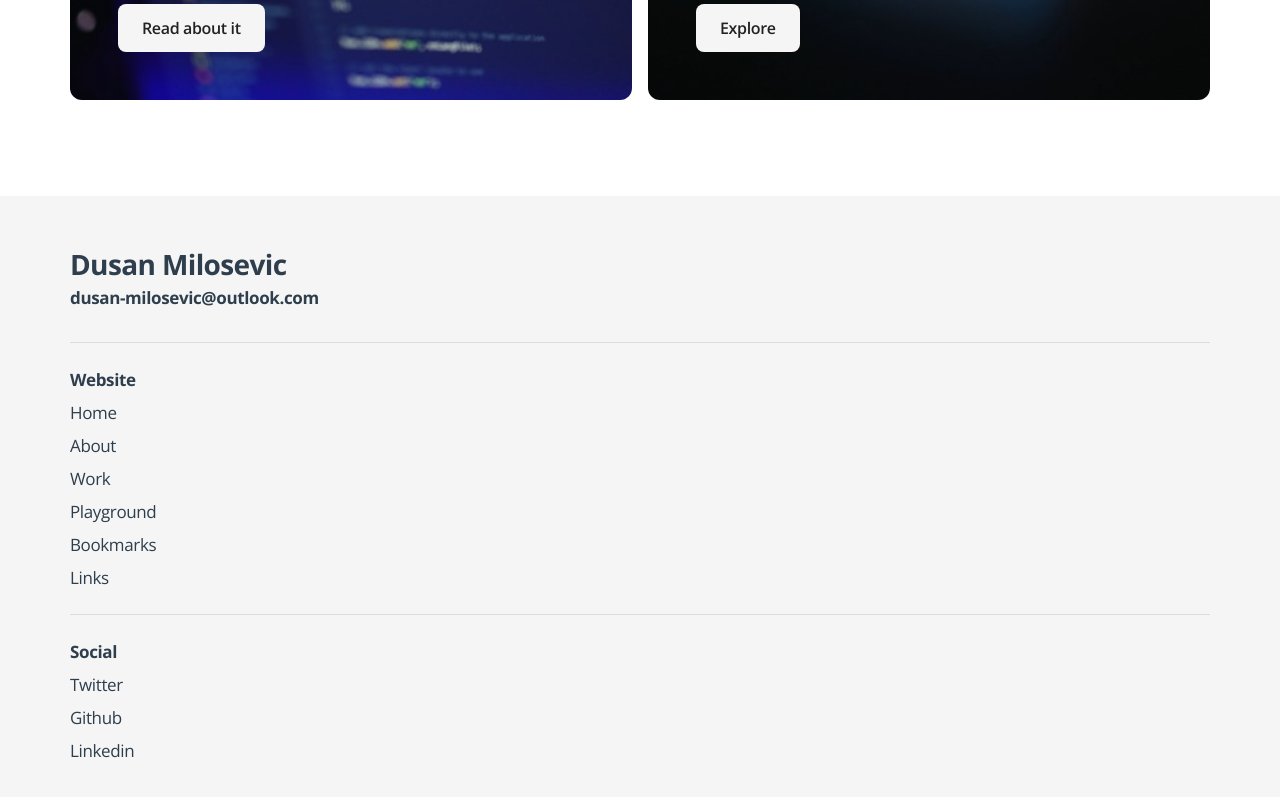
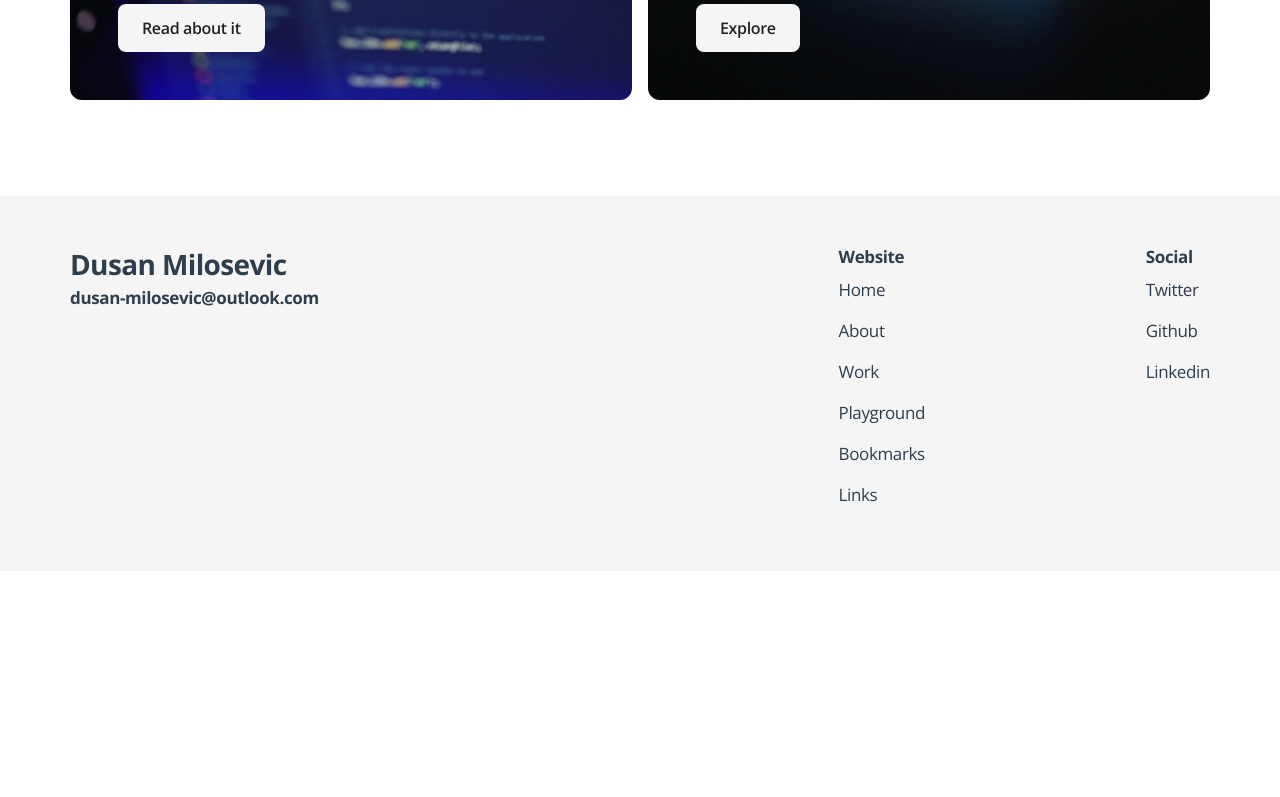
Before and after one commit to DEmanderbag/portfoliov2, a Next.js app: page / in a window 1280 px wide. Shown: the part 2559-3356 px from the top of the page. After the commit the page ends 3130 px from the top, so only its background shows below. Built offline with nearby package versions, Linux system fonts and the light colour scheme.

Commit message:
Update footer and file stucture

```diff
--- a/components/About.js
+++ b/components/About.js
@@ -1,4 +1,4 @@
-import styles from "../styles/About.module.scss";
+import styles from "../styles/about/About.module.scss";
 
 const About = () => {
   return (
--- a/components/layout/Footer.js
+++ b/components/layout/Footer.js
@@ -17,7 +17,7 @@ const Footer = () => {
             {data[1].map((website) => (
               <li key={website.name}>
                 <Link href={website.path}>
-                  <a className={styles.test}>{website.name}</a>
+                  <a className={styles.link}>{website.name}</a>
                 </Link>
               </li>
             ))}
@@ -29,7 +29,7 @@ const Footer = () => {
           <ul className={styles.links}>
             {data[2].map((social) => (
               <li key={social.name}>
-                <a href={social.path} className={styles.test}>
+                <a href={social.path} className={styles.link}>
                   {social.name}
                 </a>
               </li>
--- a/pages/work/index.js
+++ b/pages/work/index.js
@@ -1,4 +1,4 @@
-import styles from "../../styles/Work.module.scss";
+import styles from "../../styles/case-study/Work.module.scss";
 import Project from "../../components/Project";
 import IntroText from "../../components/IntroText";
 import index from "../../data/work/index.json";
--- a/styles/About.module.scss
+++ b/styles/about/About.module.scss
@@ -1,4 +1,4 @@
-@import "../styles/breakpoints";
+@import "../../styles/breakpoints";
 
 .about {
   padding-top: var(--space-1);
--- a/styles/Work.module.scss
+++ b/styles/case-study/Work.module.scss
@@ -1,4 +1,4 @@
-@import "../styles/breakpoints";
+@import "../../styles/breakpoints";
 
 .wrapper {
   padding-top: var(--space-1);
--- a/styles/layout/Footer.module.scss
+++ b/styles/layout/Footer.module.scss
@@ -6,6 +6,10 @@
   .wrapper {
     max-width: 1140px;
     margin: 0 auto;
+    @include respond-above(laptop) {
+      display: grid;
+      grid-template-columns: 1fr 0.5fr 0.5fr;
+    }
   }
   .contact {
     font-weight: 700;
@@ -18,11 +22,25 @@
 .separator {
   border-bottom: 1px solid rgb(221, 221, 221);
   margin: var(--size-4) 0;
+  @include respond-above(laptop) {
+    border-bottom: unset;
+    margin: unset;
+  }
 }
 .bold {
   font-weight: 700;
   margin-bottom: var(--size-2);
 }
-.links > li {
-  margin-bottom: var(--size-2);
+.links {
+  margin-left: auto;
+  & > li {
+    margin-bottom: var(--size-3);
+  }
 }
+@media (hover: hover) {
+  .link {
+    &:hover {
+      opacity: 80%;
+    }
+  }
+}
```
